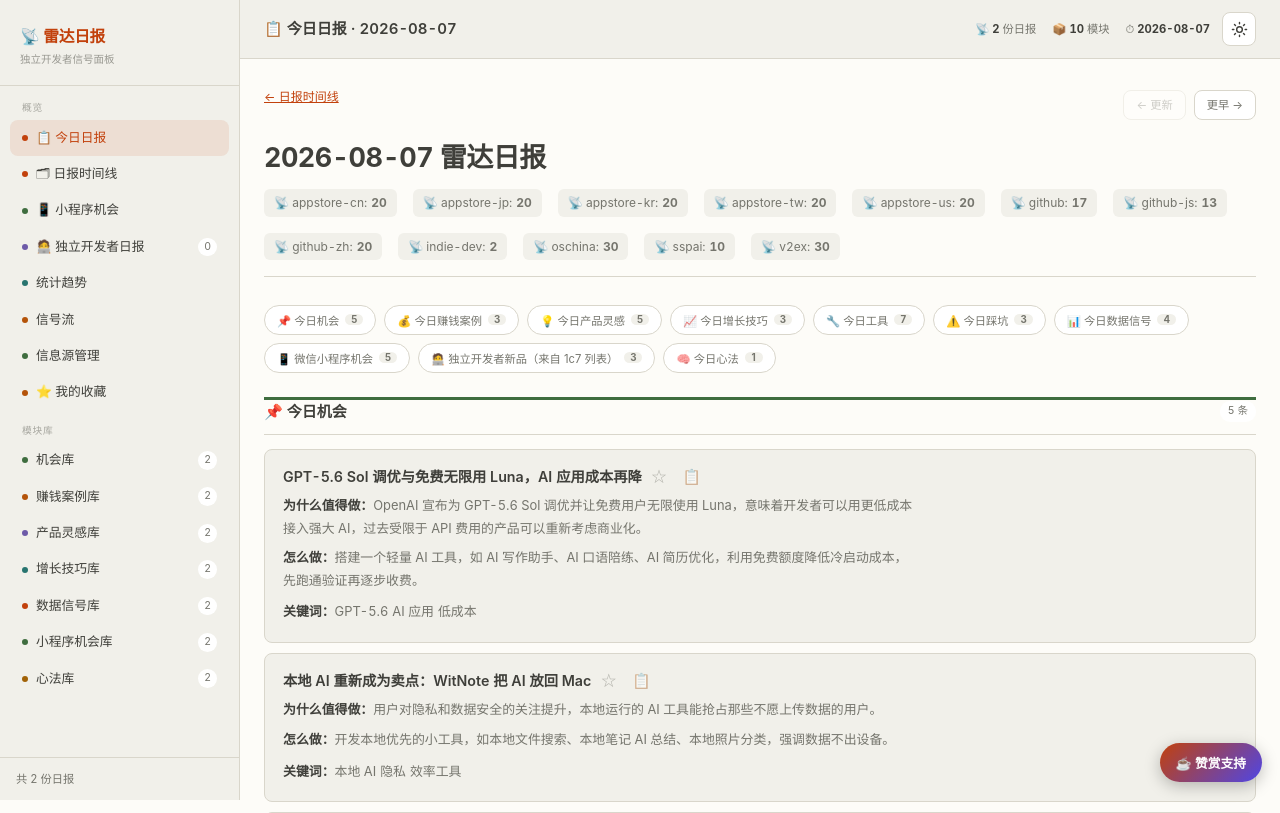
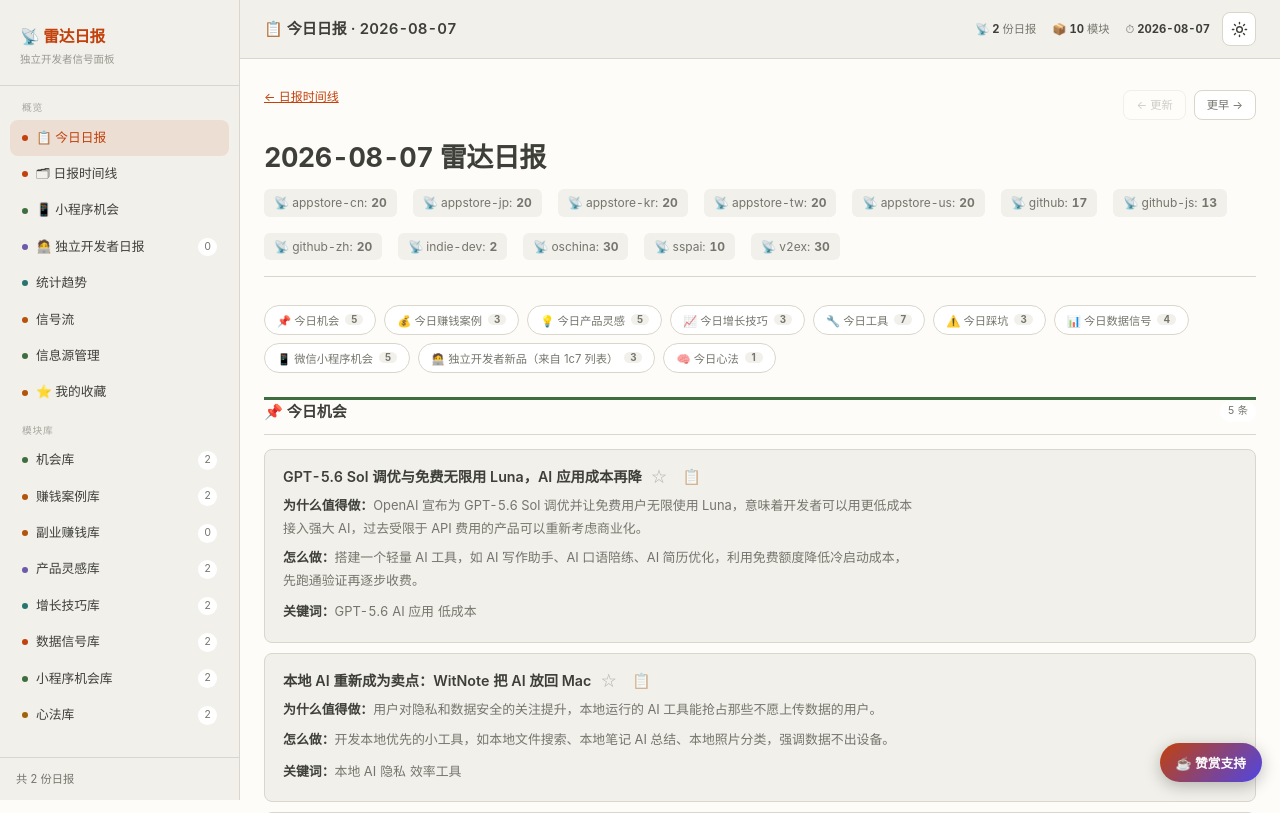
Before and after one commit to 17678319606/radar-dashboard, a Flask app: page / in a window 1280 px wide. Shown: the top 813 px of the page. Run offline with Flask 3, Linux system fonts and the light colour scheme; data that the repository does not hold is empty.

Commit message:
fix: 副业赚钱库 sideHustles 端到端接线（补 v7 遗漏：app.py 路由 + build_static 模块 + 前端导航/标题）

```diff
--- a/app.py
+++ b/app.py
@@ -81,6 +81,7 @@ def get_module(module_name):
         'mini-program': 'miniProgram',
         'wisdom': 'dailyWisdom',
         'indie-dev': 'indieDev',
+        'side-hustles': 'sideHustles',
     }
     key = module_map.get(module_name)
     if not key:
--- a/scripts/build_static.py
+++ b/scripts/build_static.py
@@ -31,6 +31,7 @@ RAW_DIR = REPORTS_DIR.parent / 'raw_signals'
 MODULE_NAMES = [
     'opportunities', 'money-cases', 'inspirations', 'growth',
     'tools', 'pitfalls', 'signals', 'mini-program', 'wisdom', 'indie-dev',
+    'side-hustles',
 ]
 
 INJECT_SNIPPET = (
--- a/templates/index.html
+++ b/templates/index.html
@@ -925,6 +925,11 @@ a.pager-btn:hover { border-color: var(--accent); color: var(--accent); }
         <span>赚钱案例库</span>
         <span class="badge" data-badge="money-cases">0</span>
       </a>
+      <a class="nav-item" href="#/module/side-hustles" data-route="module-side-hustles">
+        <span class="dot" style="background:var(--orange)"></span>
+        <span>副业赚钱库</span>
+        <span class="badge" data-badge="side-hustles">0</span>
+      </a>
       <a class="nav-item" href="#/module/inspirations" data-route="module-inspirations">
         <span class="dot" style="background:var(--purple)"></span>
         <span>产品灵感库</span>
@@ -1880,6 +1885,7 @@ async function render() {
         'signals': '📊 数据信号库',
         'mini-program': '📱 小程序机会库',
         'wisdom': '🧠 心法库',
+        'side-hustles': '🚀 副业赚钱库',
       };
       title.textContent = labels[parts[1]] || '模块视图';
       await renderModule(content, parts[1]);
```
